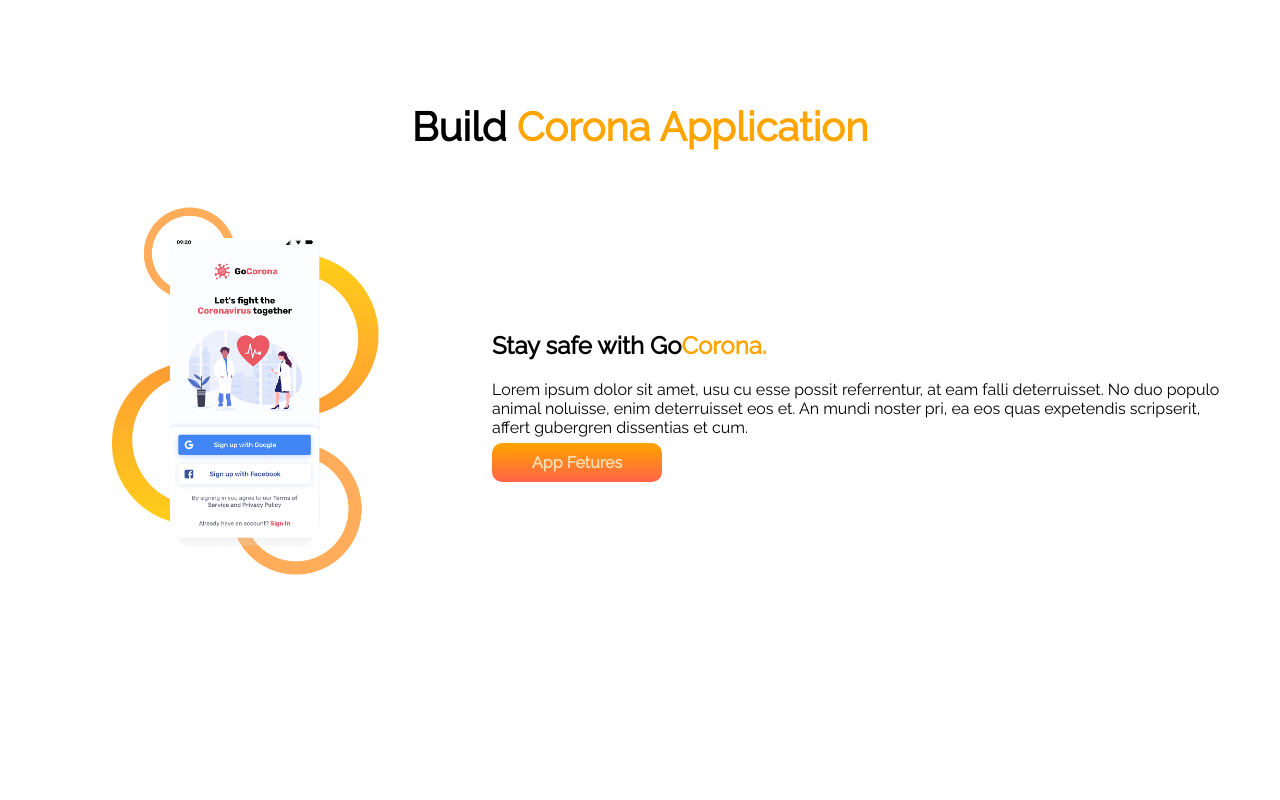
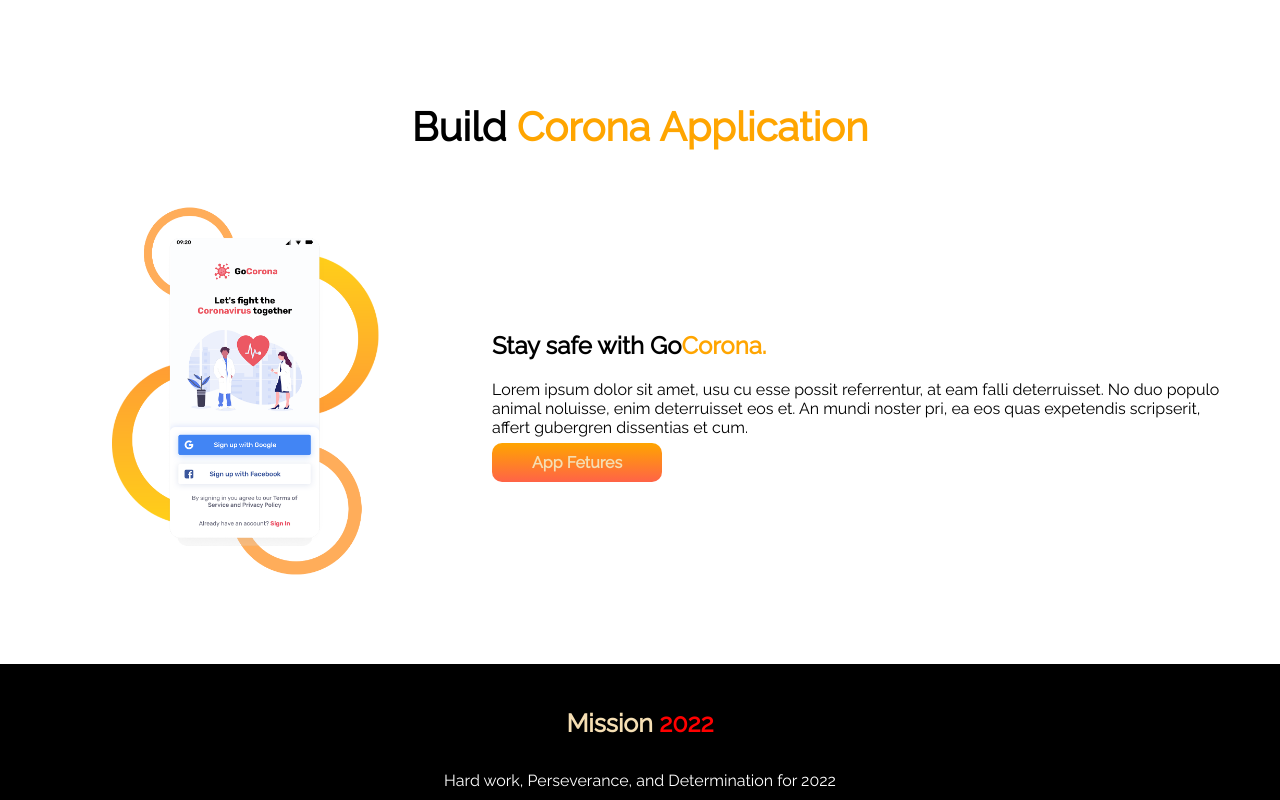
Before and after one commit to asadhossain/my-first-assignment, a plain HTML site: page index.html in a window 1280 px wide. Shown: the part 1939-2739 px from the top of the page. Before the commit the page ends 2603 px from the top, so only its background shows below. Drawn offline with Linux system fonts and the light colour scheme.

Commit message:
git push and this is footer

```diff
--- a/index.html
+++ b/index.html
@@ -171,6 +171,11 @@
 
     </section>
 
+    <footer>
+        <h4>Mission <span class="color-red"> 2022 </span> </h4>
+        <p>Hard work, Perseverance, and Determination for 2022
+        </p>
+    </footer>
 
 
 
--- a/style.css
+++ b/style.css
@@ -157,3 +157,25 @@ align: center;}
     margin-right: 50px;
 
 }
+
+footer{
+    padding-top: 10px;
+    padding-bottom: 10px;
+    background-color: black;
+}
+.color-red {
+     color: red;
+
+}
+
+h4 {
+color: wheat;
+    text-align: center;
+     font-size: 25px;
+}
+footer p {
+    color: white;
+    text-align: center;
+    margin: 0;
+
+}
```
